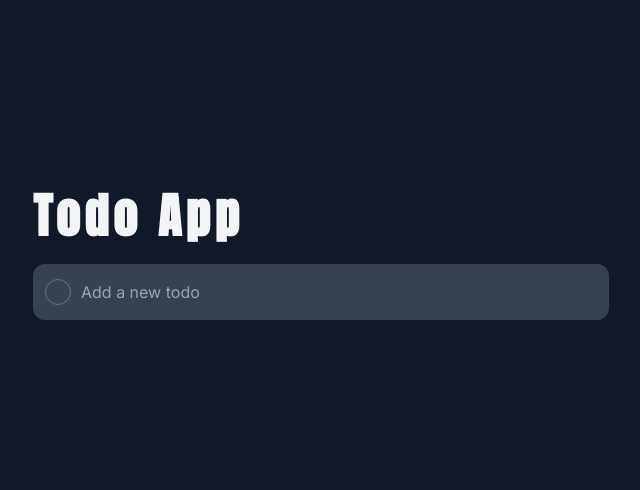
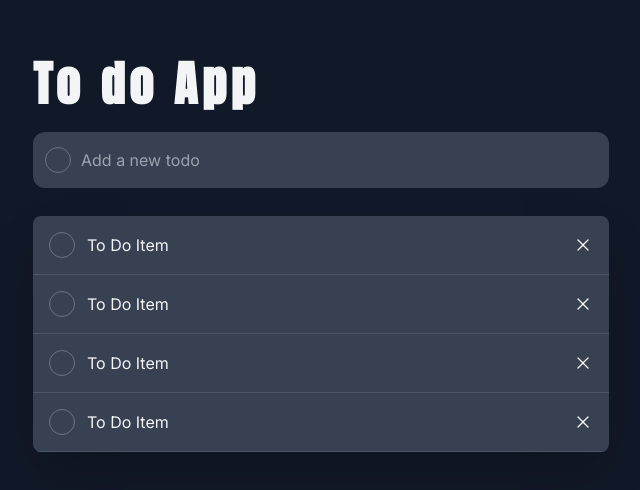
Before and after one commit to Nicolas2508Ca/To-DoApp, a React (Create React App) app: page / in a window 1280 px wide. Shown: the part 144-634 px from the top of the page, without its empty margins (319-959 px from the left). Built offline with nearby package versions, Linux system fonts and the light colour scheme.

Commit message:
Elaboracion del ToDoList

```diff
--- a/src/App.js
+++ b/src/App.js
@@ -1,12 +1,20 @@
-import {Title} from "./componentes/Title";
+import { Title } from "./componentes/Title";
 import { ToDoInput } from "./componentes/ToDoInput";
+import { ToDoList } from "./componentes/ToDoList";
+import { ToDo } from "./componentes/ToDo";
 
 function App() {
   return (
-    <div className="bg-gray-900 min-h-screen h-full text-gray-100 flex items-center justify-center py-20 px-5">
+    <div className="bg-gray-900 min-h-screen h-full font-inter text-gray-100 flex items-center justify-center py-20 px-5">
       <div className="container flex flex-col max-w-xl">
         <Title />
         <ToDoInput />
+        <ToDoList>
+          <ToDo />
+          <ToDo />
+          <ToDo />
+          <ToDo />
+        </ToDoList>
       </div>
     </div>
   );
--- a/src/componentes/Title/Title.jsx
+++ b/src/componentes/Title/Title.jsx
@@ -1,6 +1,6 @@
 const Title = () => {
     return(
-        <h1 className="text-5xl font-anton font-bold tracking-widest">Todo App</h1>
+        <h1 className="text-5xl font-anton font-bold tracking-widest">To do App</h1>
     )
 }
 
--- /dev/null
+++ b/src/componentes/ToDo/ToDo.jsx
@@ -0,0 +1,16 @@
+const ToDo = () => {
+    return(
+        <div className="flex items-center justify-between p-4 bg bg-gray-700 border-b  border-solid border-gray-600">
+            <div className="flex items-center">
+                <span className="border-solid border border-gray-500 rounded-full p-3 cursor-pointer">
+                </span>
+                <p className="pl-3">
+                    To Do Item
+                </p>
+            </div>
+            <img className="h-5 w-5 cursor-pointer transition-all duration-300 ease-in-out" src="/close-icon.svg" alt="close Icon"></img>
+        </div>
+    )
+}
+
+export {ToDo}
--- /dev/null
+++ b/src/componentes/ToDo/index.js
@@ -0,0 +1 @@
+export * from "./ToDo";
--- /dev/null
+++ b/src/componentes/ToDoList/ToDoList.jsx
@@ -0,0 +1,9 @@
+const ToDoList = ({children}) => {
+    return (
+        <div className="flex flex-col mt-7 rounded-lg overflow-hidden shadow-2xl">
+            {children}
+        </div>
+    )
+}
+
+export {ToDoList}
--- /dev/null
+++ b/src/componentes/ToDoList/index.js
@@ -0,0 +1 @@
+export * from "./ToDoList";
```
Also changed, not shown: public/check-icon.svg (added), public/close-icon.svg (added).
